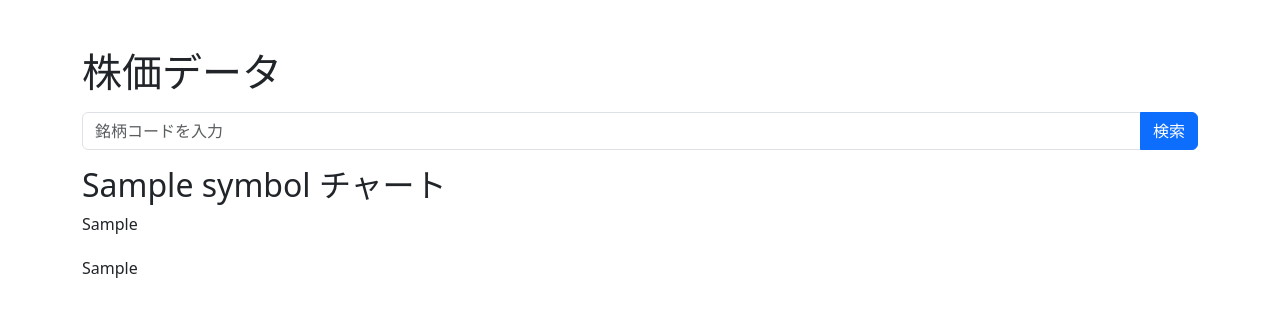
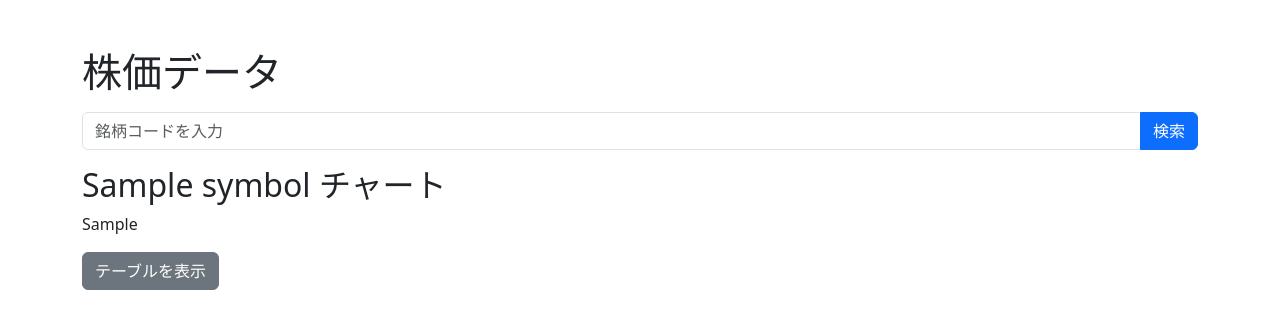
Before and after one commit to yutori-engineer/FlaskPractice, a Flask app: template templates/index.html in a window 1280 px wide. Shown: the top 329 px of the page. Run offline with Flask 3, Linux system fonts and the light colour scheme; the template is opened without the code that fills it: most values are stand-ins (such as "Sample title", 1, 10 or a date in 2020).

Commit message:
index.js added

```diff
--- a/app.py
+++ b/app.py
@@ -2,10 +2,6 @@ import os
 from flask import Flask, render_template, request
 from yahooquery import Ticker
 import pandas as pd
-import matplotlib
-matplotlib.use('Agg')
-import mplfinance as mpf
-import japanize_matplotlib
 import plotly.graph_objects as go
 import plotly.io as pio
 
--- /dev/null
+++ b/static/index.js
@@ -0,0 +1,16 @@
+document.addEventListener('DOMContentLoaded', function() {
+    const toggleButton = document.getElementById('toggleTable');
+    const tableContainer = document.getElementById('tableContainer');
+
+    if (toggleButton && tableContainer) {
+        toggleButton.addEventListener('click', function() {
+            if (tableContainer.style.display === 'none') {
+                tableContainer.style.display = 'block';
+                toggleButton.textContent = 'テーブルを非表示';
+            } else {
+                tableContainer.style.display = 'none';
+                toggleButton.textContent = 'テーブルを表示';
+            }
+        });
+    }
+});
--- /dev/null
+++ b/static/style.css
@@ -0,0 +1,9 @@
+/* カスタムCSS */
+.table-responsive {
+    margin-top: 20px;
+}
+
+/* テーブルヘッダーを左寄せにする */
+.table thead th {
+    text-align: left;
+}
--- a/templates/index.html
+++ b/templates/index.html
@@ -6,16 +6,8 @@
     <title>株価データ</title>
     <!-- Bootstrap CSS -->
     <link href="https://cdn.jsdelivr.net/npm/bootstrap@5.3.0/dist/css/bootstrap.min.css" rel="stylesheet">
-    <style>
-        /* カスタムCSS */
-        .table-responsive {
-            margin-top: 20px;
-        }
-        /* テーブルヘッダーを左寄せにする */
-        .table thead th {
-            text-align: left;
-        }
-    </style>
+    <!-- カスタムCSS -->
+    <link href="{{ url_for('static', filename='style.css') }}" rel="stylesheet">
 </head>
 <body>
     <div class="container">
@@ -27,23 +19,24 @@
             </div>
         </form>
 
-        <!-- {% if plot %}
-        <img src="{{ url_for('static', filename='plot.png') }}" alt="Stock Chart" class="img-fluid">
-        {% endif %} -->
-
         <h2>{{ symbol }} チャート</h2>
         <div>
             {{ chart_html | safe }}
         </div>
 
         {% if table_html %}
-            <div class="table-responsive">
+            <div class="mt-3">
+                <button id="toggleTable" class="btn btn-secondary">テーブルを表示</button>
+            </div>
+            <div id="tableContainer" class="table-responsive" style="display: none;">
                 {{ table_html|safe }}
             </div>
         {% endif %}
     </div>
 
-    <!-- Bootstrap JS (オプション) -->
+    <!-- Bootstrap JS -->
     <script src="https://cdn.jsdelivr.net/npm/bootstrap@5.3.0/dist/js/bootstrap.bundle.min.js"></script>
+    <!-- カスタムJS -->
+    <script src="{{ url_for('static', filename='index.js') }}"></script>
 </body>
 </html>
```
